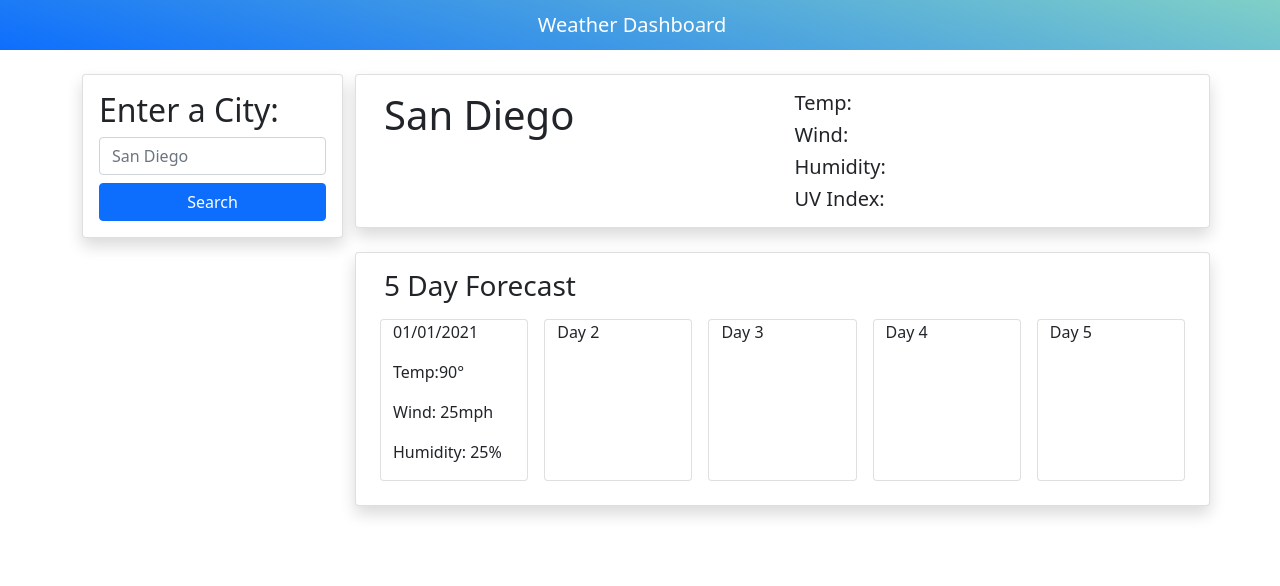
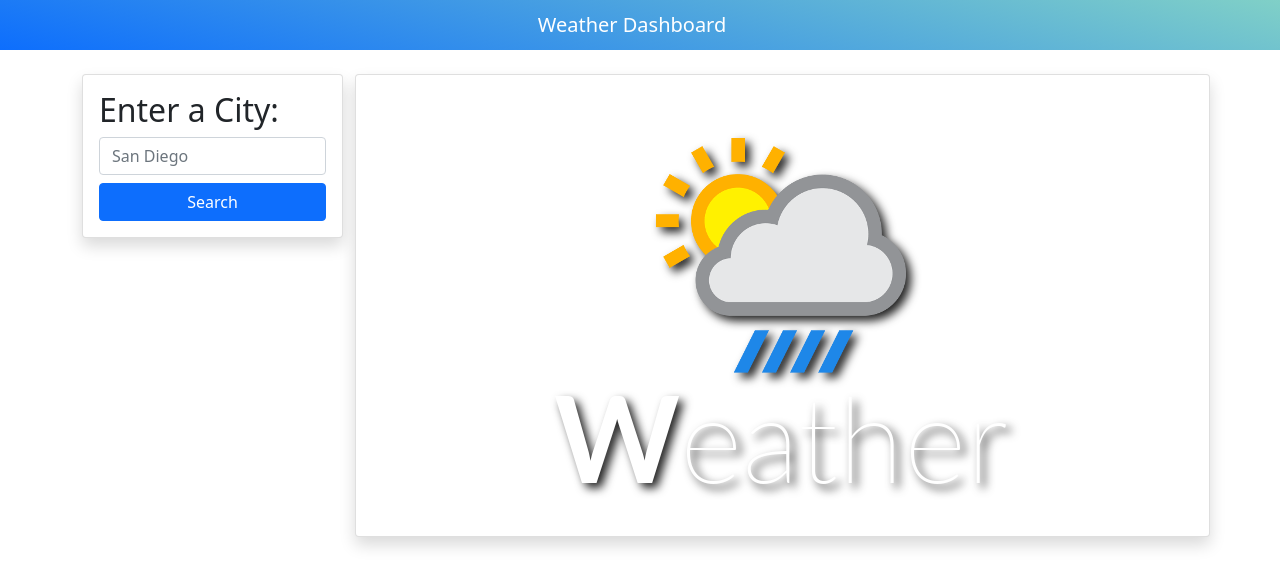
Before and after one commit to j-goldrath/weather-dashboard, a plain HTML site: page index.html in a window 1280 px wide. Drawn offline with nearby package versions, Linux system fonts and the light colour scheme.

Commit message:
changed initially displayed card to show app image prior to searching

```diff
--- a/index.html
+++ b/index.html
@@ -52,48 +52,16 @@
             </div>
             <div class="col-lg-9 col-md">
                 <div id="current-weather" class="row">
-                    <div class="card mt-4 shadow">
+                    <div class="card mt-4 shadow text-center">
                         <div class="card-body">
-                            <div class="row">
-                                <div class="col-6">
-                                    <h1 id="city-name" class="card-title">San Diego</h1>
-                                </div>
-                                <div class="col-6">
-                                    <h5 class="card-text">Temp: <span id="current-temp"></span></h5>
-                                    <h5 class="card-text">Wind: <span id="current-wind-speed"></span></h5>
-                                    <h5 class="card-text">Humidity: <span id="current-humidity"></span></h5>
-                                    <h5 class="card-text">UV Index: <span id="current-uv-index"></span></h5>
-                                </div>
-                            </div>
+
+                            <img src="./assets/images/weather-logo-3.png" alt="Weather App Logo">
+
                         </div>
                     </div>
                 </div>
                 <div id="five-day-forecast" class="row">
-                    <div class="card mt-4 shadow">
-                        <div class="card-body">
-                            <h3 class="card-title">5 Day Forecast</h3>
-                            <div class="row">
-                                <div class="card col-sm m-2">
-                                    <p><span id="daily-date-1">01/01/2021</span></p>
-                                    <p>Temp:<span id="daily-temp-1">90°</span></p>
-                                    <p>Wind: <span id="daily-wind-1">25mph</span></p>
-                                    <p>Humidity: <span id="daily-humidity-1">25%</span></p>
-                                </div>
-                                <div class="card col-sm m-2">
-                                    Day 2
-                                </div>
-                                <div class="card col-sm m-2">
-                                    Day 3
-                                </div>
-                                <div class="card col-sm m-2">
-                                    Day 4
-                                </div>
-                                <div class="card col-sm m-2">
-                                    Day 5
-                                </div>
-                            </div>
-                        </div>
-                    </div>
+
                 </div>
             </div>
         </div>
```
Also changed, not shown: assets/images/weather-logo-3.png (added).
